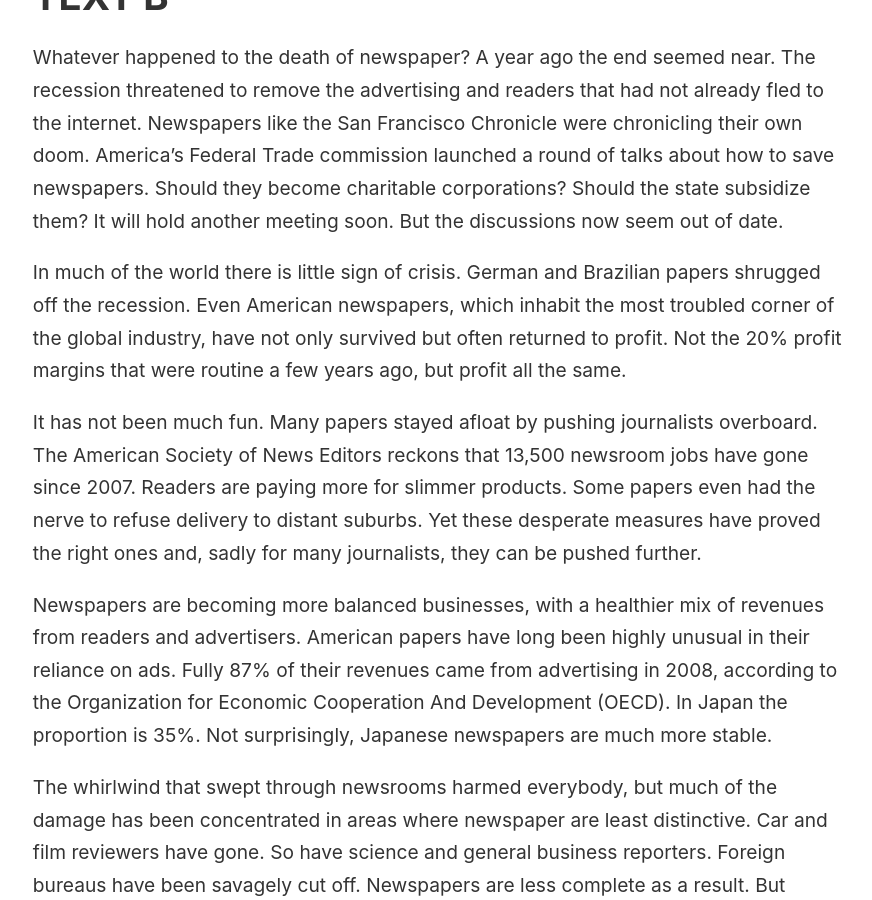
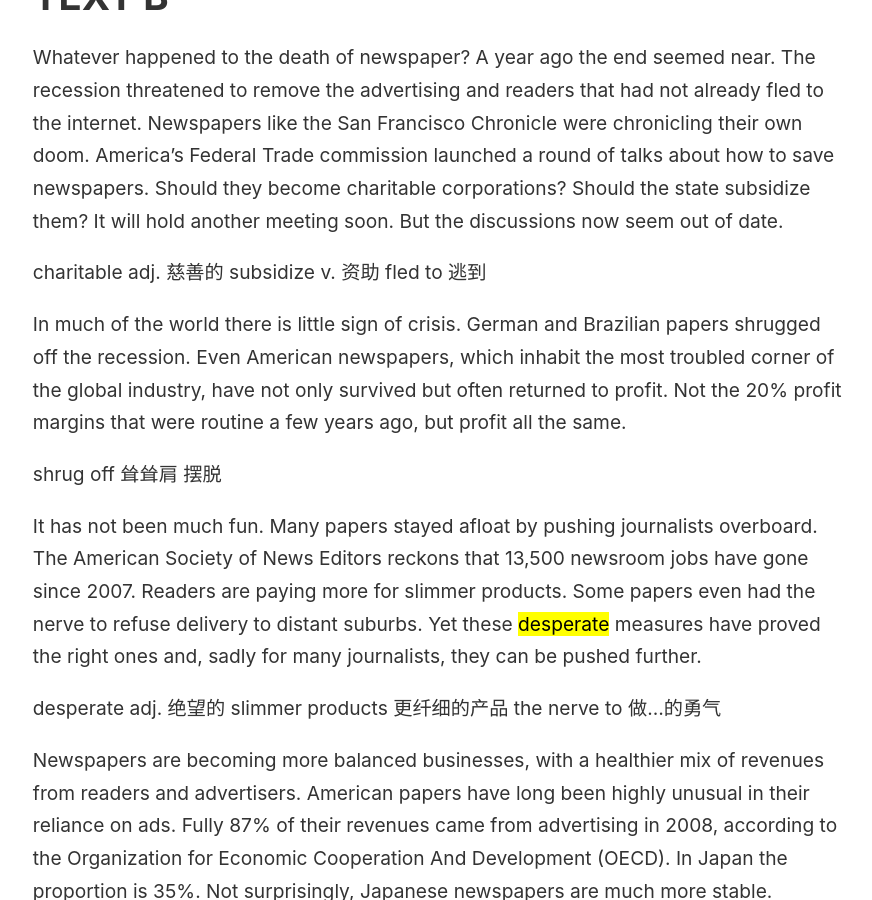
Before and after one commit to wingowen/digital-garden-jekyll, a Jekyll site: the page built from _notes/2011 考研二英语真题.md, in a window 1280 px wide and 900 px high, scrolled down 1558 px. Shown: the whole window, without its empty margins (44-916 px from the left). Built offline with Jekyll 4.4.1, drawn with Linux system fonts in a browser that asks for light colours; some of the changed text lies outside the part shown.

Commit message:
vault backup: 2024-06-20 16:00:36

```diff
--- a/_notes/2011 考研二英语真题.md
+++ b/_notes/2011 考研二英语真题.md
@@ -16,10 +16,20 @@ But the researchers believe that outside directors have an easier time of avoidi
 
 Whatever happened to the death of newspaper? A year ago the end seemed near. The recession threatened to remove the advertising and readers that had not already fled to the internet. Newspapers like the San Francisco Chronicle were chronicling their own doom. America's Federal Trade commission launched a round of talks about how to save newspapers. Should they become charitable corporations? Should the state subsidize them? It will hold another meeting soon. But the discussions now seem out of date.
 
+charitable adj. 慈善的 subsidize v. 资助 fled to 逃到
+
 In much of the world there is little sign of crisis. German and Brazilian papers shrugged off the recession. Even American newspapers, which inhabit the most troubled corner of the global industry, have not only survived but often returned to profit. Not the 20% profit margins that were routine a few years ago, but profit all the same.
 
-It has not been much fun. Many papers stayed afloat by pushing journalists overboard. The American Society of News Editors reckons that 13,500 newsroom jobs have gone since 2007. Readers are paying more for slimmer products. Some papers even had the nerve to refuse delivery to distant suburbs. Yet these desperate measures have proved the right ones and, sadly for many journalists, they can be pushed further.
+shrug off 耸耸肩 摆脱
+
+It has not been much fun. Many papers stayed afloat by pushing journalists overboard. The American Society of News Editors reckons that 13,500 newsroom jobs have gone since 2007. Readers are paying more for slimmer products. Some papers even had the nerve to refuse delivery to distant suburbs. Yet these ==desperate== measures have proved the right ones and, sadly for many journalists, they can be pushed further.
+
+desperate adj. 绝望的 slimmer products 更纤细的产品 the nerve to 做...的勇气
 
 Newspapers are becoming more balanced businesses, with a healthier mix of revenues from readers and advertisers. American papers have long been highly unusual in their reliance on ads. Fully 87% of their revenues came from advertising in 2008, according to the Organization for Economic Cooperation And Development (OECD). In Japan the proportion is 35%. Not surprisingly, Japanese newspapers are much more stable.
 
+advertise advertisement advertiser 广告主 revenues
+
 The whirlwind that swept through newsrooms harmed everybody, but much of the damage has been concentrated in areas where newspaper are least distinctive. Car and film reviewers have gone. So have science and general business reporters. Foreign bureaus have been savagely cut off. Newspapers are less complete as a result. But completeness is no longer a virtue in the newspaper business.
+
+least distinctive 最不独特 whirlwind 旋风
```
Also changed, not shown: _notes/JAVA.md (added, +7 -0 lines), _notes/SpringBoot.md (+4 -0 lines).
